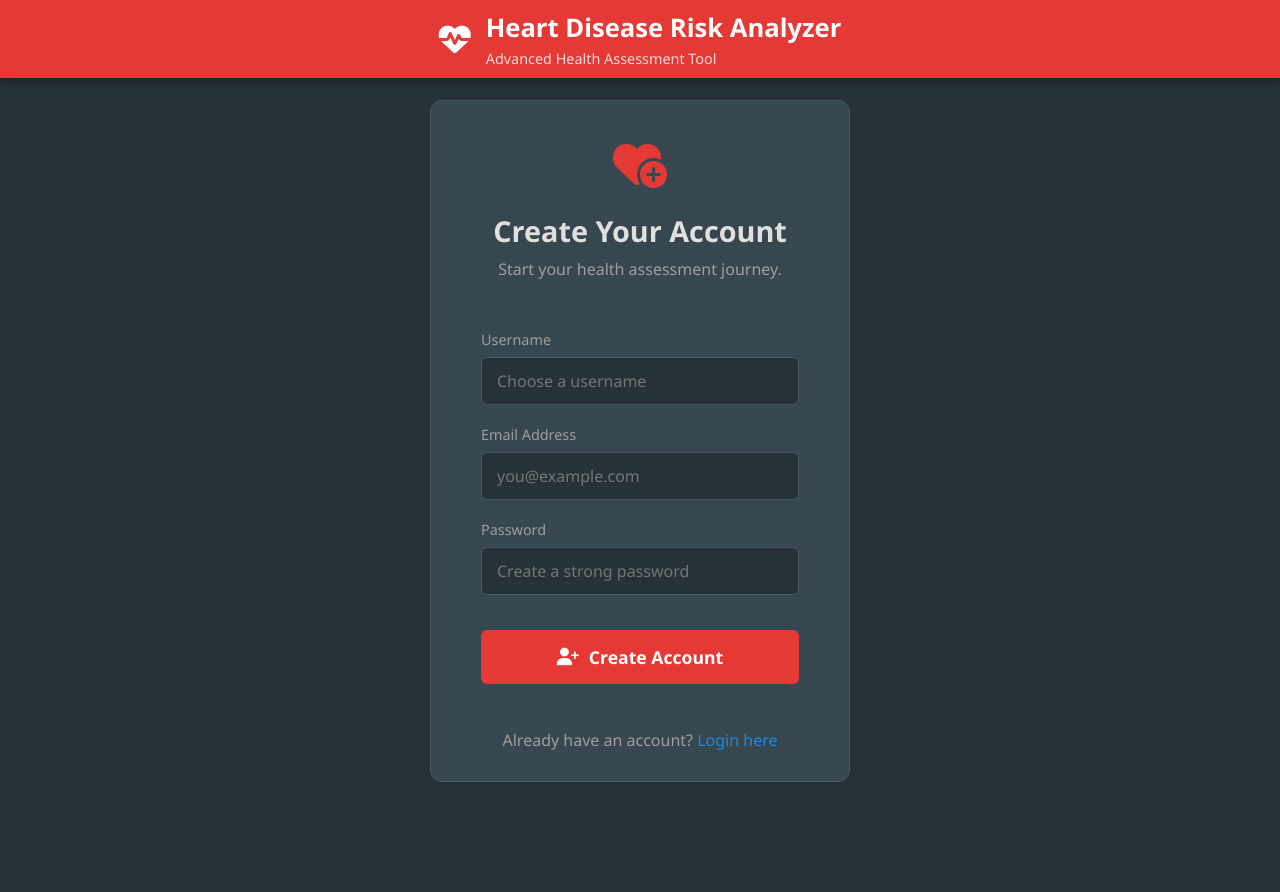
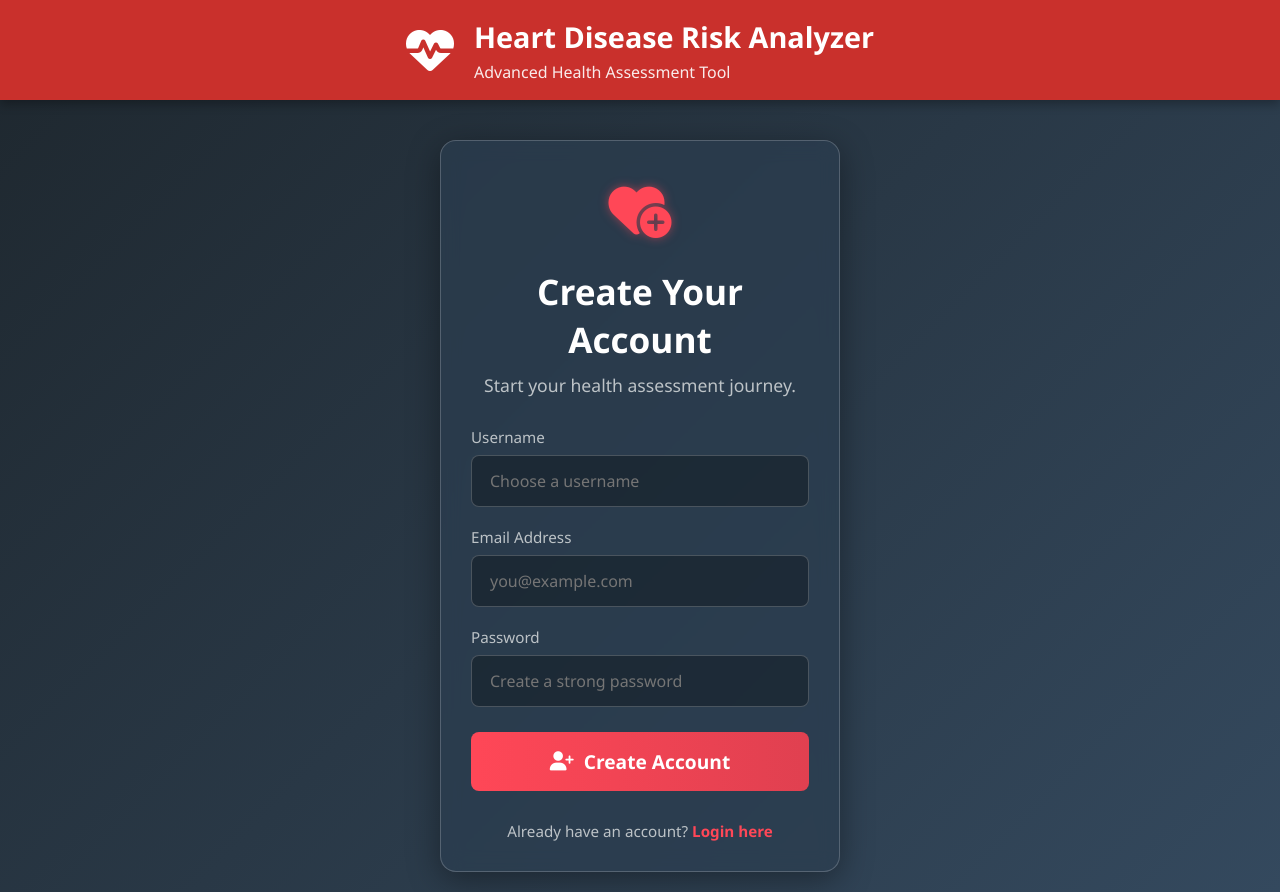
Before and after one commit to mandeep-Singhgit/HeartApp, a website: page public/index.html in a window 1280 px wide. Both pictures are taken after a click on the link "Sign up here". Before the commit the page ends 802 px from the top, so only its background shows below. Drawn offline with Linux system fonts and the light colour scheme.

Commit message:
Updated login page design

```diff
--- a/public/index.html
+++ b/public/index.html
@@ -19,7 +19,7 @@
     </header>
 
     <div class="auth-container">
-        <div id="login-form" class="auth-card">
+        <div id="login-form" class="auth-card glass-card">
             <div class="auth-logo">
                 <i class="fa-solid fa-heart-circle-plus"></i>
             </div>
@@ -41,7 +41,7 @@
             <div class="auth-switch">Don't have an account? <a href="#" id="show-register">Sign up here</a></div>
         </div>
 
-        <div id="register-form" class="auth-card" style="display: none;">
+        <div id="register-form" class="auth-card glass-card" style="display: none;">
             <div class="auth-logo">
                 <i class="fa-solid fa-heart-circle-plus"></i>
             </div>
--- a/public/style.css
+++ b/public/style.css
@@ -1,144 +1,91 @@
 :root {
-    --primary-red: #e53935;
-    --dark-red: #c62828;
-    --green-accent: #43a047;
-    --blue-accent: #1e88e5;
-    --orange-accent: #fb8c00;
-    --purple-accent: #8e24aa;
-    --text-primary: #e0e0e0;
-    --text-secondary: #9e9e9e;
-    --bg-dark: #263238;
-    --card-dark: #37474f;
-    --border-color: #455a64;
+    --primary-red: #ff4757;
+    --dark-red: #e04050;
+    --green-accent: #2ed573;
+    --blue-accent: #5352ed;
+    --orange-accent: #ffa502;
+    --text-primary: #ffffff;
+    --text-secondary: #bdc3c7;
+    --dark-bg-start: #1e272e;
+    --dark-bg-end: #34495e;
+    --glass-bg: rgba(44, 62, 80, 0.7);
+    --border-color: rgba(255, 255, 255, 0.2);
 }
 * { box-sizing: border-box; font-family: 'Segoe UI', system-ui, -apple-system, BlinkMacSystemFont, sans-serif; }
 body {
-    background-color: var(--bg-dark);
+    background-image: linear-gradient(135deg, var(--dark-bg-start), var(--dark-bg-end));
     margin: 0;
     padding: 0;
     color: var(--text-primary);
     min-height: 100vh;
 }
-
-/* --- SHARED HEADER --- */
 .header-plate {
     width: 100%;
-    background-color: var(--primary-red);
-    padding: 10px 0;
+    background-color: #c9302c;
+    padding: 15px 0;
     position: fixed;
     top: 0;
     left: 0;
     z-index: 1000;
+    display: flex;
+    justify-content: center;
+    align-items: center;
     box-shadow: 0 4px 10px rgba(0,0,0,0.3);
-    height: auto;
+    height: 100px;
 }
-.header-content { display: flex; align-items: center; justify-content: center; gap: 15px; }
-.header-content .icon { font-size: 2rem; color: #fff; }
-.header-text h1 { font-size: 1.6rem; font-weight: 600; margin: 0; color: #fff; }
-.header-text p { font-size: 0.9rem; margin: 4px 0 0 0; color: rgba(255, 255, 255, 0.8); }
-
-/* --- LOGIN / SIGNUP PAGE --- */
+.header-content {
+    display: flex;
+    align-items: center;
+    gap: 20px;
+    color: var(--text-primary);
+}
+.header-content .icon {
+    font-size: 3rem;
+}
+.header-text {
+    text-align: left;
+}
+.header-text h1 {
+    font-size: 1.8rem;
+    font-weight: 700;
+    margin: 0;
+}
+.header-text p {
+    font-size: 1rem;
+    margin: 5px 0 0 0;
+    opacity: 0.9;
+}
 .auth-body {
     display: flex;
     justify-content: center;
     align-items: center;
     padding: 20px;
-    padding-top: 100px;
+    padding-top: 140px;
 }
-.auth-container { max-width: 420px; width: 100%; }
+.auth-container { max-width: 400px; width: 100%; margin: auto; }
 .auth-card {
-    background: var(--card-dark);
-    padding: 30px;
-    border-radius: 12px;
-    border: 1px solid var(--border-color);
-    text-align: center;
-}
-.auth-logo { font-size: 3rem; color: var(--primary-red); margin-bottom: 15px; }
-.auth-title { font-size: 1.8rem; font-weight: 600; margin: 0 0 8px 0; }
-.auth-subtitle { font-size: 1rem; color: var(--text-secondary); margin: 0 0 30px 0; }
-.form-group { margin-bottom: 20px; text-align: left; }
-.form-group label { font-size: 0.9rem; margin-bottom: 8px; display: block; color: var(--text-secondary); }
-.form-group input {
-    width: 100%;
-    padding: 12px 15px;
-    border-radius: 6px;
-    border: 1px solid var(--border-color);
-    background-color: var(--bg-dark);
-    color: var(--text-primary);
-    font-size: 1rem;
-}
-.auth-btn { width: 100%; padding: 15px; background: var(--primary-red); color: white; font-size: 1.1rem; border: none; border-radius: 6px; cursor: pointer; font-weight: 600; margin-top: 15px; transition: background-color 0.3s; display: flex; align-items: center; justify-content: center; gap: 10px; }
-.auth-btn:hover { background: var(--dark-red); }
-.auth-switch { margin-top: 25px; color: var(--text-secondary); }
-.auth-switch a { color: var(--blue-accent); text-decoration: none; font-weight: 500; }
-
-/* --- MAIN APP PAGE --- */
-.main-content { padding: 40px; padding-top: 100px; }
-.app-container {
-    max-width: 1200px;
-    width: 100%;
-    margin: 0 auto;
-    display: grid;
-    grid-template-columns: 1fr 1fr;
-    gap: 30px;
-    align-items: stretch; /* Fixes alignment */
-}
-.left-column, .right-column { display: flex; flex-direction: column; gap: 30px; }
-
-.card {
-    background: var(--card-dark);
-    border-radius: 8px;
+    border-radius: 16px;
     border: 1px solid var(--border-color);
     overflow: hidden;
-    width: 100%;
-    display: flex;
-    flex-direction: column;
+    padding: 30px;
+    text-align: center;
+    background: var(--glass-bg);
+    backdrop-filter: blur(10px);
+    -webkit-backdrop-filter: blur(10px);
+    box-shadow: 0 8px 32px 0 rgba(0, 0, 0, 0.37);
 }
-.left-column .card { flex-grow: 1; }
-.card-header {
-    background-color: var(--primary-red);
-    padding: 10px 20px;
-    margin: 0;
-    display: flex;
-    align-items: center;
-    gap: 12px;
-}
-.card-header h2, .card-header i { margin: 0; font-size: 1rem; font-weight: 600; color: var(--text-primary); }
-
-form { padding: 20px; flex-grow: 1; display: flex; flex-direction: column; }
-.form-grid { display: grid; grid-template-columns: 1fr 1fr; gap: 20px; margin-bottom: auto; }
-.form-grid label { font-weight: 500; margin-bottom: 8px; display: block; color: var(--text-secondary); font-size: 0.9rem; }
-.predict-btn { width: 100%; padding: 15px; background: var(--primary-red); color: white; font-size: 1.1rem; border: none; border-radius: 6px; cursor: pointer; font-weight: 600; margin-top: 25px; transition: background-color 0.3s; display: flex; align-items: center; justify-content: center; gap: 10px; }
-.predict-btn:hover { background: var(--dark-red); }
-
-#risk-profile-content, #solution-content { padding: 20px; flex-grow: 1; display: flex; flex-direction: column; justify-content: center; }
-.chart-container { position: relative; height: 180px; width: 180px; margin: 10px auto 20px auto; }
-.chart-text { position: absolute; top: 50%; left: 50%; transform: translate(-50%, -50%); text-align: center; }
-.chart-text-percent { font-size: 2.5rem; font-weight: 700; }
-.chart-text-label { font-size: 1rem; color: var(--text-secondary); }
-
-.risk-factors-list { list-style: none; padding: 0; margin-top: 15px; width: 100%; }
-.risk-factors-list li { display: flex; justify-content: space-between; align-items: center; padding: 12px 0; border-bottom: 1px solid var(--border-color); font-size: 0.95rem; }
-.risk-factors-list li:last-child { border-bottom: none; }
-.risk-factors-list i { color: var(--orange-accent); }
-
-.solution-plan { display: grid; grid-template-columns: 1.5fr 1fr; align-items: center; gap: 20px; width: 100%; }
-.solution-plan ul { list-style: none; padding: 0; margin: 0;}
-.solution-plan li { display: flex; align-items: center; gap: 15px; margin-bottom: 15px; }
-.solution-plan .icon-circle { width: 40px; height: 40px; border-radius: 50%; display: flex; align-items: center; justify-content: center; color: #fff; font-size: 1.2rem; flex-shrink: 0; }
-.solution-plan .icon-circle.checkup { background-color: var(--primary-red); }
-.solution-plan .icon-circle.exercise { background-color: var(--blue-accent); }
-.solution-plan .icon-circle.diet { background-color: var(--orange-accent); }
-.solution-plan .icon-circle.sleep { background-color: var(--green-accent); }
-.solution-plan .icon-circle.stress { background-color: var(--purple-accent); }
-.solution-plan .recommendation-text strong { display: block; font-weight: 600; font-size: 1rem; margin-bottom: 4px; }
-.solution-plan .recommendation-text span { font-size: 0.9rem; color: var(--text-secondary); }
-.solution-chart-container { height: 220px; }
-
-.placeholder-text { text-align: center; padding: 40px 20px; color: var(--text-secondary); font-size: 1rem; }
-.low { color: var(--green-accent); }
-.medium { color: var(--orange-accent); }
-.high { color: var(--primary-red); }
+.auth-logo { font-size: 3.5rem; color: var(--primary-red); margin-bottom: 20px; text-shadow: 0 0 10px rgba(255, 71, 87, 0.5); }
+.auth-title { font-size: 2.2rem; font-weight: 700; margin: 0 0 10px 0; color: var(--text-primary); }
+.auth-subtitle { font-size: 1.1rem; margin: 0 0 30px 0; color: var(--text-secondary); }
+.form-group { margin-bottom: 20px; text-align: left; }
+.form-group label { font-weight: 500; margin-bottom: 8px; display: block; color: var(--text-secondary); font-size: 0.95rem; }
+.form-group input { width: 100%; padding: 14px 18px; border-radius: 8px; border: 1px solid var(--border-color); background-color: rgba(0,0,0,0.3); color: var(--text-primary); font-size: 1rem; transition: border-color 0.3s ease; }
+.form-group input:focus { border-color: var(--primary-red); outline: none; }
+.auth-btn { width: 100%; padding: 16px; background-image: linear-gradient(to right, var(--primary-red), var(--dark-red)); color: white; font-size: 1.2rem; border: none; border-radius: 8px; cursor: pointer; font-weight: 600; margin-top: 25px; transition: all 0.3s ease; display: flex; align-items: center; justify-content: center; gap: 10px; }
+.auth-btn:hover { box-shadow: 0 0 20px rgba(255, 71, 87, 0.6); transform: translateY(-2px); }
+.auth-switch { margin-top: 30px; font-size: 0.95rem; color: var(--text-secondary); }
+.auth-switch a { color: var(--primary-red); text-decoration: none; font-weight: 600; transition: color 0.3s ease; }
+.auth-switch a:hover { text-decoration: underline; color: var(--dark-red); }
 
 .form-grid select option {
     background: #ffffff;
```
